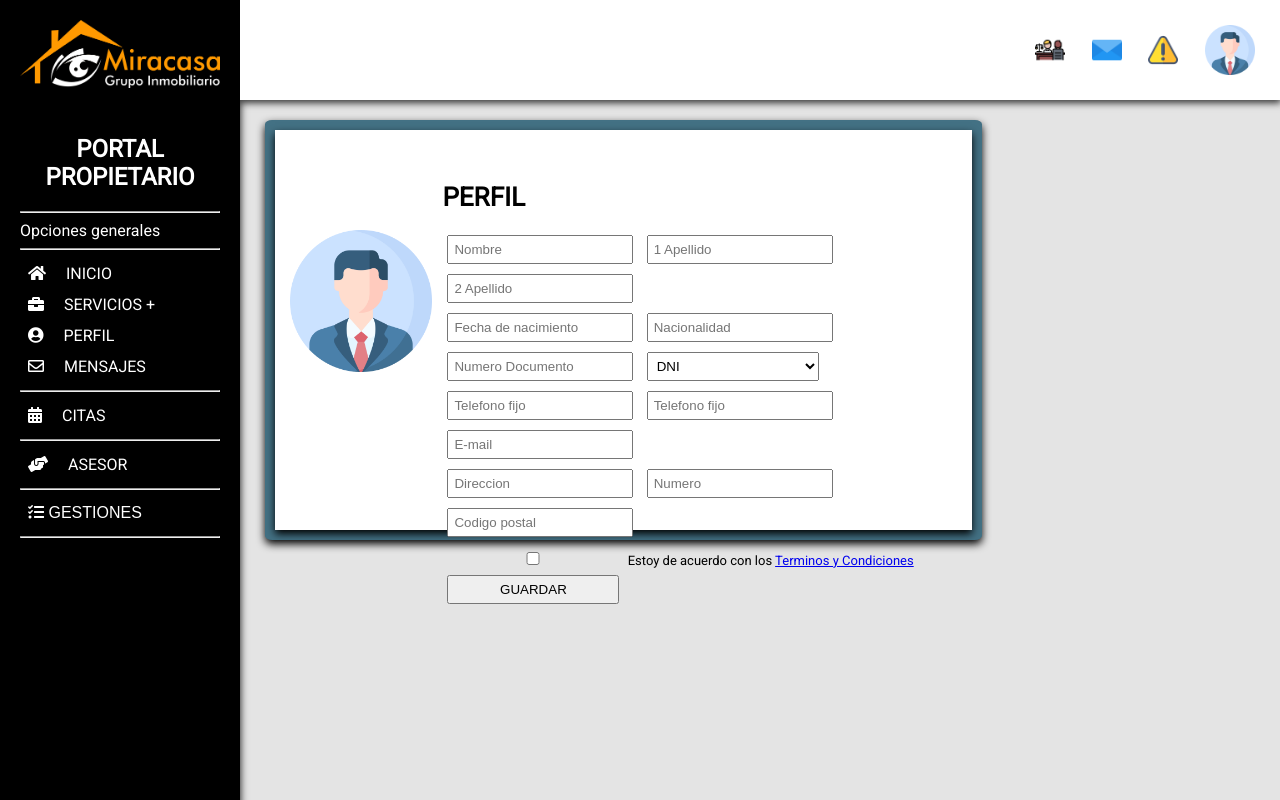
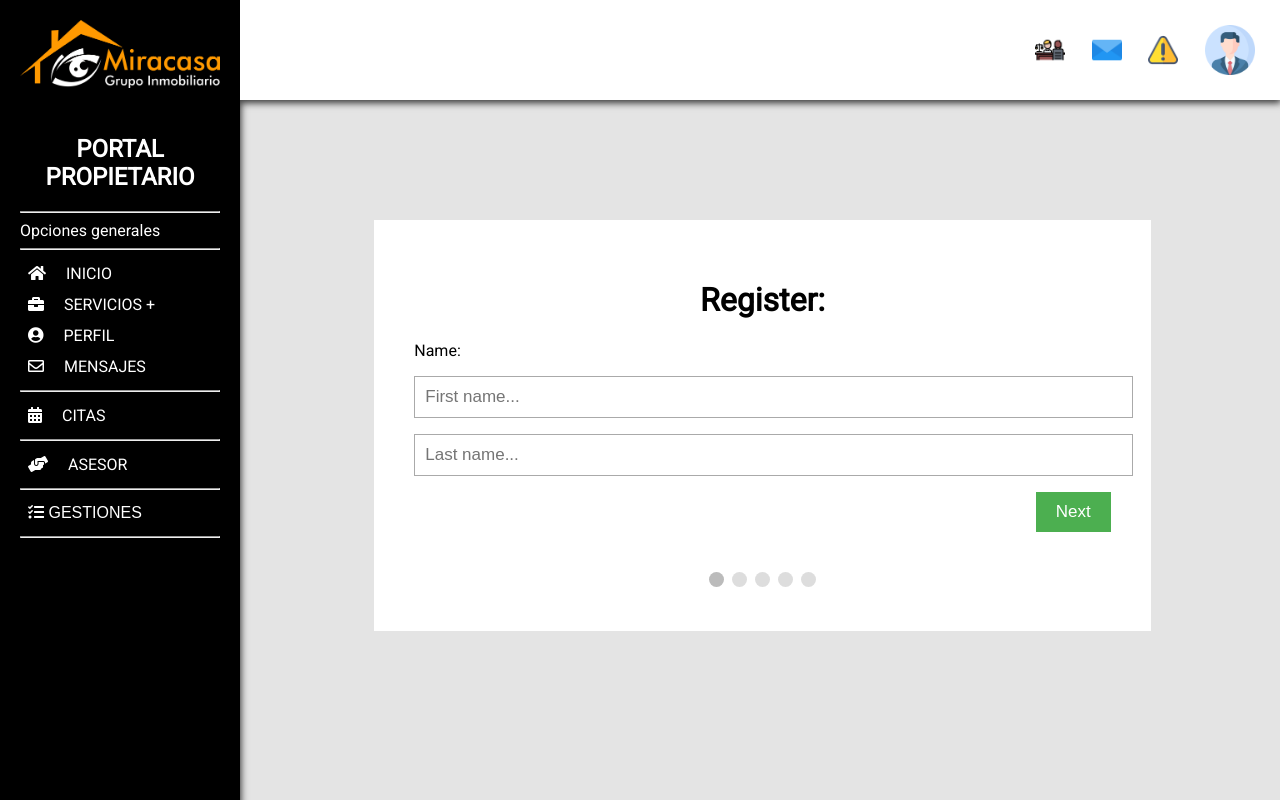
Before and after one commit to mario-orle/luisito, a PHP site: page /perfil.html in a window 1280 px wide. Run offline with PHP 8.4, Linux system fonts and the light colour scheme; some libraries are stand-ins or nearby versions.

Commit message:
todos lo cambios nuevos

```diff
--- a/MENU PERFIL/mobile/css.css
+++ b/MENU PERFIL/mobile/css.css
@@ -1,3 +1,6 @@
+.active{
+    background: url{logo.png};
+}
 .mobile-container {
     max-width: 480px;
     margin: auto;
--- a/MENU PERFIL/mobile/index.html
+++ b/MENU PERFIL/mobile/index.html
@@ -9,7 +9,6 @@
     <link rel="stylesheet" href="../node_modules/@fortawesome/fontawesome-free/css/all.css">
     <link rel="stylesheet" href="css.css">
     <link rel="stylesheet" href="inicio.css">
-
     <title>INICIO</title>
 </head>
 
@@ -25,7 +24,6 @@
             <i class="fa fa-bars"></i>
         </a>
     </div>
-
     <div style="padding-left:16px">
         <h3>Vertical Mobile Navbar</h3>
         <p>This example demonstrates how a navigation menu on a mobile/smart phone could look like.</p>
--- a/MENU PERFIL/perfil.css
+++ b/MENU PERFIL/perfil.css
@@ -1,58 +1,61 @@
-.perfil{
-  display: flex;
-  width: 100%;
-  box-shadow: 0 4px 8px 0 black;
-}
-.img-perfil{
-  width: 150px;
-  height: 150px;
-  padding: 100px 10px 0px 15px;
-  }
-.text-perfil{
-  width: 10px;
-  height: 10px;
-}
-.form-perfil{
-  width: 80%;
-  height: 370px;
-  margin-top: 35px;
+#regForm {
+  background-color: #ffffff;
+  margin: 100px auto;
+  padding: 40px;
+  width: 70%;
+  min-width: 300px;
 }
 
-.descripcion-usuario{
-    display: flex;
-    color: black;
-    font-size: 13px;
-    border: 10px solid #437184;
-    background: white;
-    height: 400px;
-    width: 70%;
-    border-radius: 1%;
-    box-shadow: 0 4px 8px 0 black;
-}
-.linea-formulario-perfil {
-  display: flex;
-  justify-content: left;
+h1 {
+  text-align: center;
 }
 
-.enviar {
-  text-align: left;
-  margin-top: 5px;
+input {
+  padding: 10px;
+  width: 100%;
+  font-size: 17px;
+  border: 1px solid #aaaaaa;
 }
 
-.descripcion-usuario input, .descripcion-usuario select, .descripcion-usuario button {
-  width: 172px;
-  margin: 5px;
-  padding: 5px;
+input.invalid {
+  background-color: #ffdddd;
 }
-.quinta-linea{
-  display: flex;
-  justify-content: space-between;
 
+.tab {
+  display: none;
 }
-.quinta-linea input {
-  width: 80px;
+
+button {
+  background-color: #4CAF50;
+  color: #ffffff;
+  border: none;
+  padding: 10px 20px;
+  font-size: 17px;
+  cursor: pointer;
 }
-.quinta-linea select{
-  width: 80px;
 
+button:hover {
+  opacity: 0.8;
 }
+
+#prevBtn {
+  background-color: #bbbbbb;
+}
+
+.step {
+  height: 15px;
+  width: 15px;
+  margin: 0 2px;
+  background-color: #bbbbbb;
+  border: none;
+  border-radius: 50%;
+  display: inline-block;
+  opacity: 0.5;
+}
+
+.step.active {
+  opacity: 1;
+}
+.step.finish {
+  background-color: #4CAF50;
+}
--- a/MENU PERFIL/perfil.html
+++ b/MENU PERFIL/perfil.html
@@ -61,55 +61,47 @@
       <hr />
     </div>
     <div class="main">
-      <div class="descripcion-usuario">
-        <div class="perfil">
-          <div class="img-perfil">
-            <img src="perfil.png" alt="icono" width="100%">
+      <form id="regForm" action="perfil2.html">
+        <h1>Register:</h1>
+        <!-- One "tab" for each step in the form: -->
+        <div class="tab">Name:
+          <p><input placeholder="First name..." oninput="this.className = ''" name="fname"></p>
+          <p><input placeholder="Last name..." oninput="this.className = ''" name="lname"></p>
         </div>
-          <div class="form-perfil">
-            <form>
-              <h1>PERFIL</h1>
-              <div class="primera-linea linea-formulario">
-                <input type="text" placeholder="Nombre">
-                <input type="text" placeholder="1 Apellido">
-                <input type="text" placeholder="2 Apellido">
+        <div class="tab">Contact Info:
+          <p><input placeholder="E-mail..." oninput="this.className = ''" name="email"></p>
+          <p><input placeholder="Phone..." oninput="this.className = ''" name="phone"></p>
         </div>
-              <div class="segunda-linea linea-formulario">
-                <input type="text" placeholder="Fecha de nacimiento">
-                <input type="text" placeholder="Nacionalidad">
+        <div class="tab">Birthday:
+          <p><input placeholder="dd" oninput="this.className = ''" name="dd"></p>
+          <p><input placeholder="mm" oninput="this.className = ''" name="nn"></p>
+          <p><input placeholder="yyyy" oninput="this.className = ''" name="yyyy"></p>
         </div>
-              <div class="tercera-linea linea-formulario">
-                <input type="text" placeholder="Numero Documento">
-                <select>
-                  <optgroup label="tipo"></optgroup>
-                  <option value="DNI">DNI</option>
-                  <option value="NIE">NIE</option>
-                  </optgroup>
-                </select>
+        <div class="tab">Login Info:
+          <p><input placeholder="Username..." oninput="this.className = ''" name="uname"></p>
+          <p><input placeholder="Password..." oninput="this.className = ''" name="pword" type="password"></p>
         </div>
-              <div class="cuarta-linea linea-formulario">
-                <input type="text" placeholder="Telefono fijo">
-                <input type="text" placeholder="Telefono fijo">
-                <input type="text" placeholder="E-mail">
+        <div class="tab">Login Info:
+          <p><input placeholder="Username..." oninput="this.className = ''" name="uname"></p>
+          <p><input placeholder="Password..." oninput="this.className = ''" name="pword" type="password"></p>
         </div>
-              <div class="cuarta-linea linea-formulario">
-                <input type="text" placeholder="Direccion">
-                <input type="text" placeholder="Numero">
-                <input type="text" placeholder="Codigo postal">
+        <div style="overflow:auto;">
+          <div style="float:right;">
+            <button type="button" id="prevBtn" onclick="nextPrev(-1)">Previous</button>
+            <button type="button" id="nextBtn" onclick="nextPrev(1)">Next</button>
           </div>
-              <div class="enviar">
-                <div class="terminos-condiciones">
-                  <input type="checkbox"> Estoy de acuerdo con los <a href="#Terminos-condiciones"> Terminos y
-                    Condiciones</a>
-                  <input type="button" onclick="location.href='perfil2.html';" value="GUARDAR" />
         </div>
+        <!-- Circles which indicates the steps of the form: -->
+        <div style="text-align:center;margin-top:40px;">
+          <span class="step"></span>
+          <span class="step"></span>
+          <span class="step"></span>
+          <span class="step"></span>
+          <span class="step"></span>
         </div>
       </form>
   </div>
-        </div>
-      </div>
-    </div>
-  </div>
+  <script src="perfil.js"></script>
   <script src="boton-enviar.js"></script>
   <script src="menu.js"></script>
 </body>
--- /dev/null
+++ b/MENU PERFIL/perfil.js
@@ -0,0 +1,72 @@
+var currentTab = 0; // Current tab is set to be the first tab (0)
+showTab(currentTab); // Display the current tab
+
+function showTab(n) {
+  // This function will display the specified tab of the form...
+  var x = document.getElementsByClassName("tab");
+  x[n].style.display = "block";
+  //... and fix the Previous/Next buttons:
+  if (n == 0) {
+    document.getElementById("prevBtn").style.display = "none";
+  } else {
+    document.getElementById("prevBtn").style.display = "inline";
+  }
+  if (n == (x.length - 1)) {
+    document.getElementById("nextBtn").innerHTML = "Submit";
+  } else {
+    document.getElementById("nextBtn").innerHTML = "Next";
+  }
+  //... and run a function that will display the correct step indicator:
+  fixStepIndicator(n)
+}
+
+function nextPrev(n) {
+  // This function will figure out which tab to display
+  var x = document.getElementsByClassName("tab");
+  // Exit the function if any field in the current tab is invalid:
+  if (n == 1 && !validateForm()) return false;
+  // Hide the current tab:
+  x[currentTab].style.display = "none";
+  // Increase or decrease the current tab by 1:
+  currentTab = currentTab + n;
+  // if you have reached the end of the form...
+  if (currentTab >= x.length) {
+    // ... the form gets submitted:
+    document.getElementById("regForm").submit();
+    return false;
+  }
+  // Otherwise, display the correct tab:
+  showTab(currentTab);
+}
+
+function validateForm() {
+  // This function deals with validation of the form fields
+  var x, y, i, valid = true;
+  x = document.getElementsByClassName("tab");
+  y = x[currentTab].getElementsByTagName("input");
+  // A loop that checks every input field in the current tab:
+  for (i = 0; i < y.length; i++) {
+    // If a field is empty...
+    if (y[i].value == "") {
+      // add an "invalid" class to the field:
+      y[i].className += " invalid";
+      // and set the current valid status to false
+      valid = false;
+    }
+  }
+  // If the valid status is true, mark the step as finished and valid:
+  if (valid) {
+    document.getElementsByClassName("step")[currentTab].className += " finish";
+  }
+  return valid; // return the valid status
+}
+
+function fixStepIndicator(n) {
+  // This function removes the "active" class of all steps...
+  var i, x = document.getElementsByClassName("step");
+  for (i = 0; i < x.length; i++) {
+    x[i].className = x[i].className.replace(" active", "");
+  }
+  //... and adds the "active" class on the current step:
+  x[n].className += " active";
+}
--- /dev/null
+++ b/MENU PERFIL/perfil2.js
@@ -0,0 +1,5 @@
+function editar( e ){
+debugger
+var inputs = this.parentElement.parentElement.querySelectorAll("input[readonly]")
+    console.log(inputs);
+}
```
Also changed, not shown: MENU PERFIL/perfil2.css (+10 -0 lines), MENU PERFIL/perfil2.html (+19 -17 lines). Lines whose indentation alone changed are shown as unchanged.
